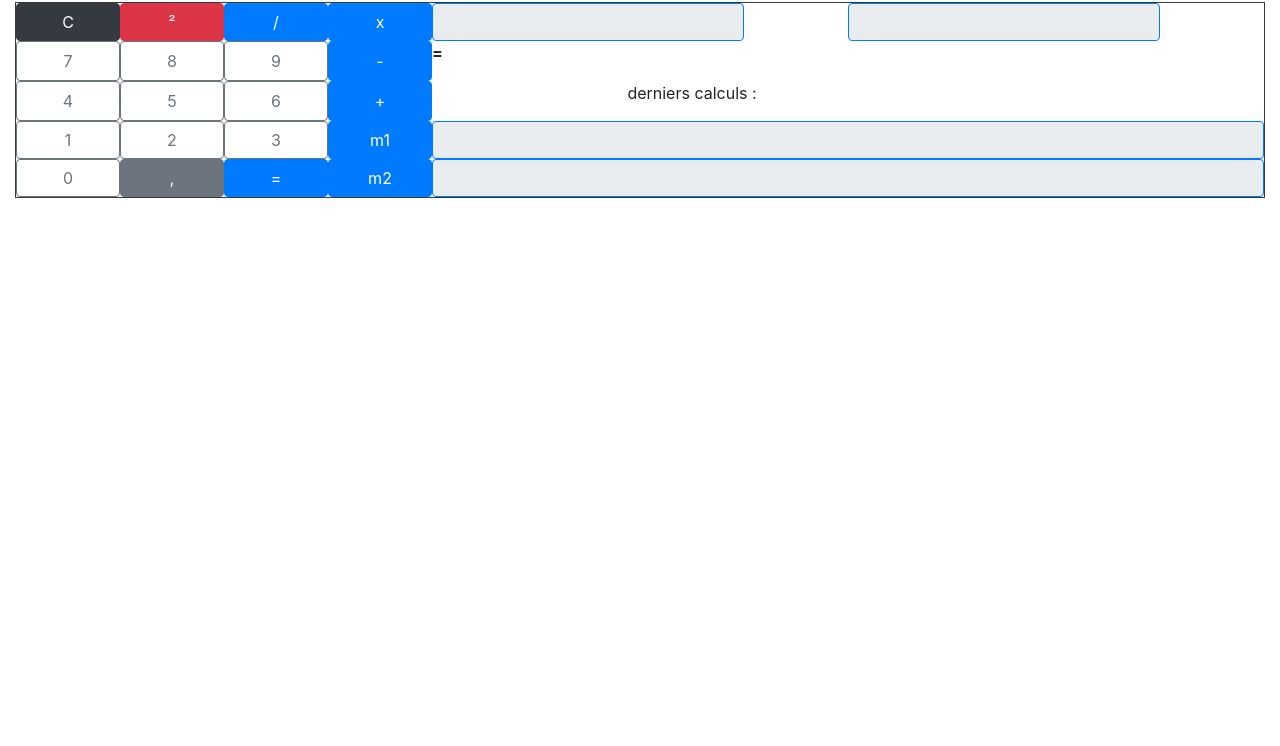
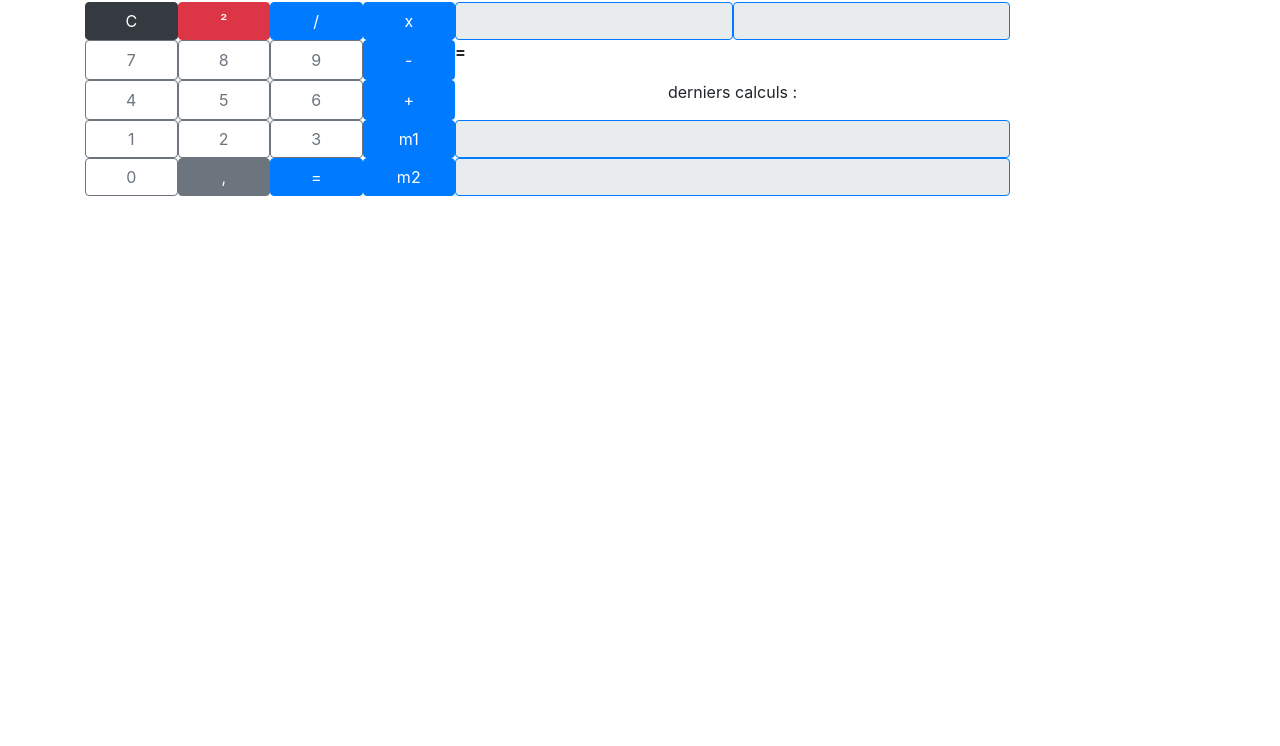
Before and after one commit to raphoudre/calculette, a plain HTML site: page index.html in a window 1280 px wide. Shown: the part 54-800 px from the top of the page. Drawn offline with nearby package versions, Linux system fonts and the light colour scheme.

Commit message:
j'en ai marre

```diff
--- a/index.html
+++ b/index.html
@@ -10,63 +10,61 @@
 </head>
 
 <body>
-    <div class="container-fluid text-center">
-        <h1>calculatrix-3000</h1>
+    <div class="container text-center">
+        <div class="col-12">
+            <h1>calculatrix-3000</h1>
+            <div class="row">
+                <button id="reset" type="button" class="btn btn-dark col-1">C</button>
+                <button id="square" type="button" class="btn btn-danger col-1">²</button>
+                <button id="division" type="button" class="btn btn-primary col-1">/</button>
+                <button id="multiplication" type="button" class="btn btn-primary col-1">x</button>
+                <input type="number" class="form-control text-center border-primary col-3" name="firstCase"
+                    id="firstCase" required disabled>
+                <p id="calculator" class="font-weight-bold"></p>
+                <input type="number" class="form-control text-center border-primary col-3" name="secondCase"
+                    id="secondCase" disabled>
+            </div>
 
 
-        <div class="col-12 border border-dark">
             <div class="row">
-                <button id="reset" type="button" class="btn btn-dark col-1">&nbsp;C&nbsp;</button>
-                <button id="square" type="button" class="btn btn-danger col-1">&nbsp;²&nbsp;</button>
-                <button id="division" type="button" class="btn btn-primary col-1">&nbsp;/&nbsp;</button>
-                <button id="multiplication" type="button" class="btn btn-primary col-1">&nbsp;x&nbsp;</button>
-                <input type="number" class="form-control text-center border-primary col-3" name="firstCase" id="firstCase"
-                    required disabled>
-                <p id="calculator" class="font-weight-bold col-1"></p>
-                <input type="number" class="form-control text-center border-primary col-3" name="secondCase" id="secondCase"
+                <button id="seven" type="button" class="btn btn-outline-secondary col-1">7</button>
+                <button id="eight" type="button" class="btn btn-outline-secondary col-1">8</button>
+                <button id="nine" type="button" class="btn btn-outline-secondary col-1">9</button>
+                <button id="less" type="button" class="btn btn-primary col-1">-</button>
+                <p class="font-weight-bold">=</p>
+                <input type="text" class="form-control invisible text-center col-6" name="thirdCase" id="thirdCase"
                     disabled>
             </div>
 
 
             <div class="row">
-                <button id="seven" type="button" class="btn btn-outline-secondary col-1">&nbsp;7&nbsp;</button>
-                <button id="eight" type="button" class="btn btn-outline-secondary col-1">&nbsp;8&nbsp;</button>
-                <button id="nine" type="button" class="btn btn-outline-secondary col-1">&nbsp;9&nbsp;</button>
-                <button id="less" type="button" class="btn btn-primary col-1">&nbsp;-&nbsp;</button>
-                <p class="font-weight-bold">=</p>
-                <input type="text" class="form-control invisible text-center col-4" name="thirdCase" id="thirdCase" disabled>
+                <button id="four" type="button" class="btn btn-outline-secondary col-1">4</button>
+                <button id="five" type="button" class="btn btn-outline-secondary col-1">5</button>
+                <button id="six" type="button" class="btn btn-outline-secondary col-1">6</button>
+                <button id="plus" type="button" class="btn btn-primary col-1">+</button>
+                <p class="col-6">derniers calculs :</p>
             </div>
 
 
             <div class="row">
-                <button id="four" type="button" class="btn btn-outline-secondary col-1">&nbsp;4&nbsp;</button>
-                <button id="five" type="button" class="btn btn-outline-secondary col-1">&nbsp;5&nbsp;</button>
-                <button id="six" type="button" class="btn btn-outline-secondary col-1">&nbsp;6&nbsp;</button>
-                <button id="plus" type="button" class="btn btn-primary col-1">&nbsp;+&nbsp;</button>
-                <p class="col-5">derniers calculs :</p>
+                <button id="one" type="button" class="btn btn-outline-secondary col-1">1</button>
+                <button id="two" type="button" class="btn btn-outline-secondary col-1">2</button>
+                <button id="three" type="button" class="btn btn-outline-secondary col-1">3</button>
+                <button id="m1" type="button" class="btn btn-primary col-1">m1</button>
+                <input type="text" class="form-control text-center border-primary col-6" name="memoCaseOne"
+                    id="memoCaseOne" disabled>
             </div>
 
 
             <div class="row">
-                <button id="one" type="button" class="btn btn-outline-secondary col-1">&nbsp;1&nbsp;</button>
-                <button id="two" type="button" class="btn btn-outline-secondary col-1">&nbsp;2&nbsp;</button>
-                <button id="three" type="button" class="btn btn-outline-secondary col-1">&nbsp;3&nbsp;</button>
-                <button id="m1" type="button" class="btn btn-primary col-1">m1</button>
-                <input type="text" class="form-control text-center border-primary col-8" name="memoCaseOne" id="memoCaseOne"
-                    disabled>
-            </div>
-
-
-            <div class="row">
-                <button id="zero" type="button" class="btn btn-outline-secondary col-1">&nbsp;0&nbsp;</button>
-                <button id="comma" type="button" class="btn btn-secondary col-1">&nbsp;,&nbsp;</button>
-                <button id="equal" type="button" class="btn btn-primary col-1">&nbsp;=&nbsp;</button>
+                <button id="zero" type="button" class="btn btn-outline-secondary col-1">0</button>
+                <button id="comma" type="button" class="btn btn-secondary col-1">,</button>
+                <button id="equal" type="button" class="btn btn-primary col-1">=</button>
                 <button id="m2" type="button" class="btn btn-primary col-1">m2</button>
-                <input type="text" class="form-control text-center border-primary col-8" name="memoCaseTwo" id="memoCaseTwo"
-                    disabled>
+                <input type="text" class="form-control text-center border-primary col-6" name="memoCaseTwo"
+                    id="memoCaseTwo" disabled>
             </div>
         </div>
-
     </div>
     <script src="https://code.jquery.com/jquery-3.3.1.slim.min.js"
         integrity="sha384-q8i/X+965DzO0rT7abK41JStQIAqVgRVzpbzo5smXKp4YfRvH+8abtTE1Pi6jizo" crossorigin="anonymous">
```
